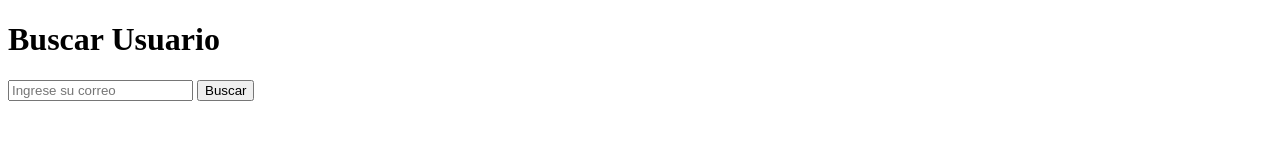
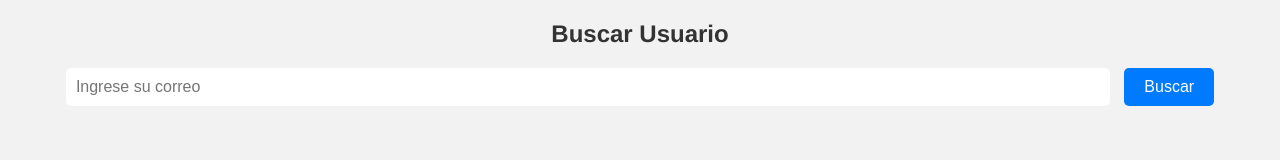
Before and after one commit to CharlyRuizM/HadaDental, a plain HTML site: page index.html in a window 1280 px wide. Drawn offline with Linux system fonts and the light colour scheme.

Commit message:
[UPDATE] email v4 estilos

```diff
--- a/index.html
+++ b/index.html
@@ -3,6 +3,7 @@
 <head>
     <meta charset="UTF-8">
     <title>Consulta en Airtable</title>
+    <link rel="stylesheet" href="styles.css">
 </head>
 <body>
     <h1>Buscar Usuario</h1>
--- a/styles.css
+++ b/styles.css
@@ -1,32 +1,48 @@
 body {
-    font-family: Arial, sans-serif;
-    text-align: center;
-    padding: 20px;
+    font-family: 'Helvetica Neue', sans-serif;
+    background-color: #f2f2f2;
+    margin: 0;
+    padding: 0;
 }
 
-.form-container {
-    margin: 20px;
+h1 {
+    font-size: 24px;
+    color: #333;
+    text-align: center;
+    margin-top: 20px;
 }
 
-#userEmail {
-    padding: 8px;
-    margin-right: 5px;
+#searchForm {
+    text-align: center;
+    margin-top: 20px;
 }
 
-#searchButton {
-    padding: 8px 15px;
-    background-color: #4CAF50;
-    color: white;
+input[type="email"] {
+    width: 80%;
+    padding: 10px;
     border: none;
+    border-radius: 5px;
+    font-size: 16px;
+    margin-right: 10px;
+}
+
+button[type="submit"] {
+    background-color: #007bff;
+    color: #fff;
+    border: none;
+    border-radius: 5px;
+    padding: 10px 20px;
+    font-size: 16px;
     cursor: pointer;
 }
 
-#searchButton:hover {
-    background-color: #45a049;
+button[type="submit"]:hover {
+    background-color: #0056b3;
 }
 
 #result {
+    font-size: 18px;
+    color: #333;
+    text-align: center;
     margin-top: 20px;
-    padding: 10px;
-    border: 1px solid #ddd;
 }
```
